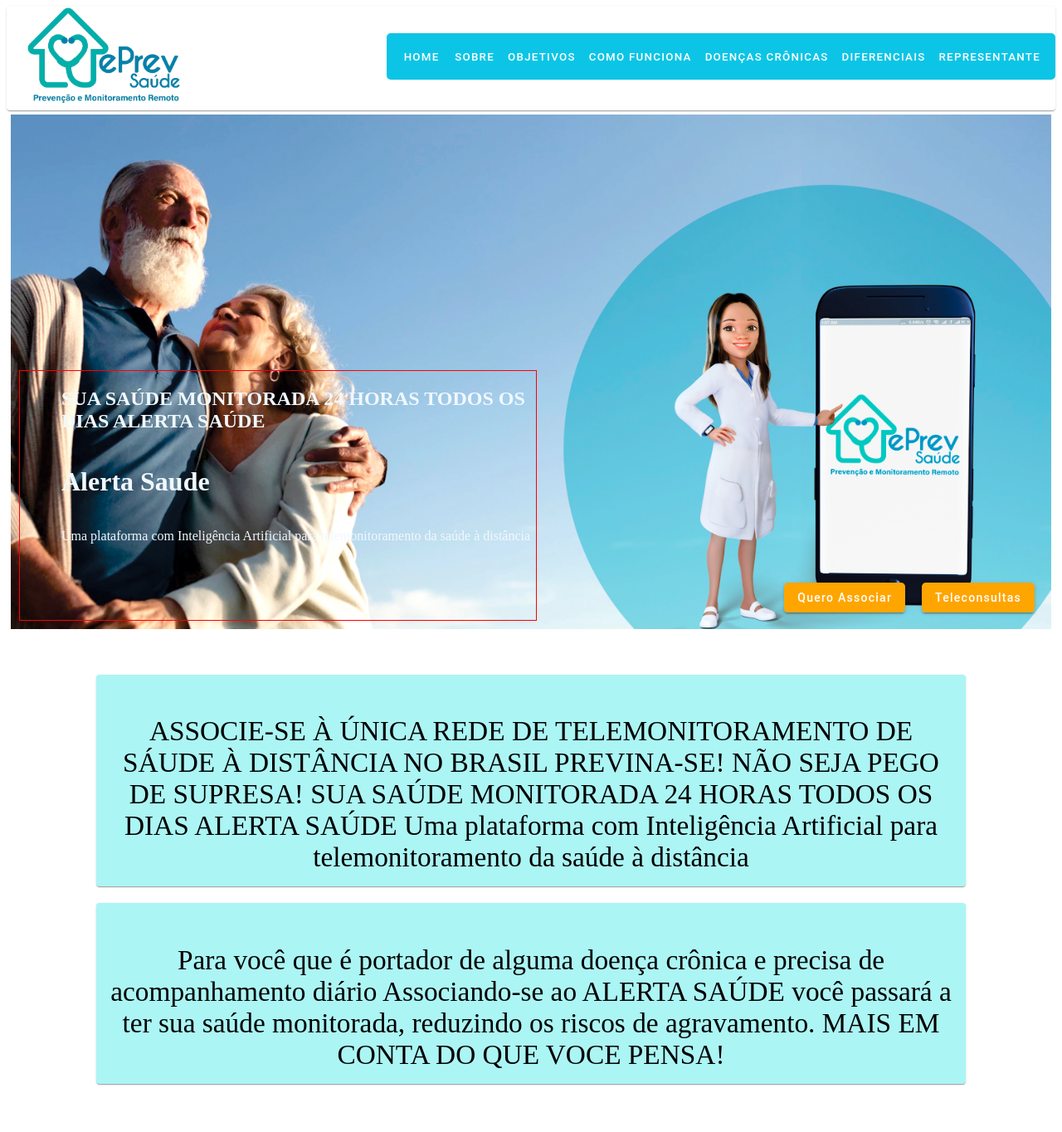
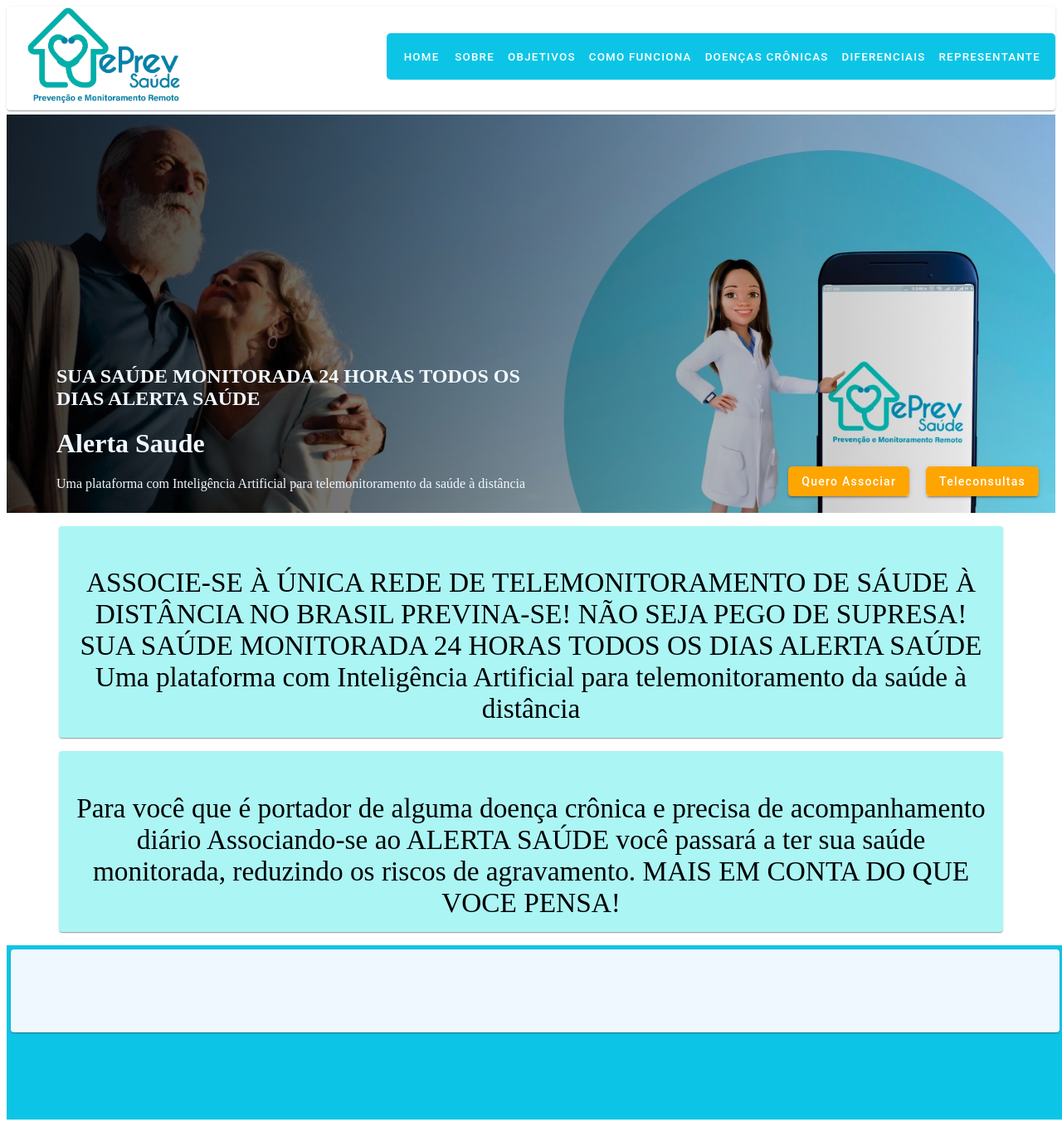
Before and after one commit to MatheusBrito21/AlertaSaude_frontend, an Angular app: page /home in a window 1280 px wide. Shown: the whole page at 83% size. Built offline with nearby package versions, Linux system fonts and the light colour scheme.

Commit message:
Alteração no componente home

```diff
--- a/src/app/component/home/home.component.css
+++ b/src/app/component/home/home.component.css
@@ -2,7 +2,7 @@
     background-color: rgb(255, 255, 255);
     border-radius: 10px;
     text-align: center;
-    margin: 20px;
+    margin-top: 5px;
 
 }
 
@@ -18,3 +18,38 @@
     justify-content: center;
     align-items: center;
 }
+/*div da logo*/
+.nav-top-logo{
+    /* border: 1px solid red; */
+    align-items: flex-end;
+    margin: 0px;
+    padding: 10px;
+    min-height: 460px;
+    display: flex;
+    justify-content: space-between;
+    flex-direction: row;
+    background: linear-gradient(to right, rgba(0, 0, 0, 0.8),rgba(255, 255, 255, 0)),
+                url('../../../assets/posterEprev-1.jpg');
+    background-size: cover;
+
+}
+.item-top{
+    /* height: 300px; */
+    text-align: left;
+    padding-left: 50px;
+    justify-content: flex-end;
+    color: aliceblue;
+    /* border: 1px solid red; */
+}
+
+.item-top-buttons{
+    display: flex;
+    justify-content: flex-end;
+    width: 70%;
+}
+.top-button{
+    color: rgb(255, 255, 255);
+    background-color: orange;
+    border-radius: 5px;
+    margin: 10px;
+}
--- a/src/app/component/home/home.component.html
+++ b/src/app/component/home/home.component.html
@@ -1,4 +1,20 @@
 <div class="content">
+    <div class="nav-top-logo">
+        <div class="item-top">
+            <h2>SUA SAÚDE MONITORADA 24 HORAS TODOS OS DIAS ALERTA SAÚDE </h2>
+            <h1>Alerta Saude</h1>
+            <p>Uma plataforma com Inteligência Artificial para telemonitoramento da saúde à distância</p>
+        </div>
+
+        <div class="item-top-buttons">
+            <div class="top-button">
+                <button mat-raised-button color="topButtons">Quero Associar</button>
+            </div>
+            <div class="top-button">
+                <button mat-raised-button color="topButtons">Teleconsultas</button>
+            </div>
+        </div>
+    </div>
     <mat-card class="card mat-elevation-z8">
         <mat-card-content class="content-card">
             <p>
@@ -9,7 +25,7 @@
                 Uma plataforma com Inteligência Artificial para telemonitoramento da saúde à distância
             </p>
         </mat-card-content>
-      </mat-card>
+    </mat-card>
 </div>
 
 <div class="content">
@@ -17,9 +33,10 @@
         <mat-card-content class="content-card">
             <p>
                 Para você que é portador de alguma doença crônica e precisa de acompanhamento diário
-                Associando-se ao ALERTA SAÚDE você passará a ter sua saúde monitorada, reduzindo os riscos de agravamento.
+                Associando-se ao ALERTA SAÚDE você passará a ter sua saúde monitorada, reduzindo os riscos de
+                agravamento.
                 MAIS EM CONTA DO QUE VOCE PENSA!
             </p>
         </mat-card-content>
-      </mat-card>
+    </mat-card>
 </div>
--- a/src/app/component/nav/nav.component.css
+++ b/src/app/component/nav/nav.component.css
@@ -16,61 +16,18 @@
     padding-bottom: 5px;
 }
 
-span{
-    font-weight: bold;
-    text-decoration: none;
-    margin: 50px;
-}
 
 .conteudo{
-    margin: 5px;
-    padding: 25px;
+    margin: 0px;
+    padding: 0px;
     /* border: 1px solid green; */
 }
 
 /*div da logo*/
 
-.nav-top-logo{
-    align-items: flex-end;
-    margin: 5px;
-    padding: 10px;
-    min-height: 600px;
-    display: flex;
-    justify-content: space-between;
-    flex-direction: row;
-    background-image: url('../../../assets/posterEprev.jpg');
-    background-size: cover;
-
-}
-
-
-.item-top > img{
-    width: 300px;
-    height: 200px;
-    margin: 0px;
-    padding: 0px;
-}
-
-.item-top{
-    display: flex;
-    height: 300px;
-    padding-left: 50px;
-    flex-direction: column;
-    color: aliceblue;
-    border: 1px solid red;
-}
-
-.item-top-buttons{
-    display: flex;
-    justify-content: flex-end;
-    width: 70%;
-}
-.top-button{
-    color: rgb(255, 255, 255);
-    background-color: orange;
-    border-radius: 5px;
-    margin: 10px;
-}
+/* #grad {
+    background-image: linear-gradient(to right, rgba(255,0,0,0), rgba(255,0,0,1));
+  } */
 
 /*div dos botoes*/
 .logo{
@@ -106,6 +63,17 @@
     border-radius: 5px;
 }
 
+.footer{
+    width: 100%;
+    height: 200px;
+    background-color: rgb(12, 197, 230);
+    padding: 5px;
+}
+
+.footer-info{
+    background-color: aliceblue;
+    height: 100px;
+}
 
 /* cores dos botoes personalizadas */
 .mat-navButtonColor{
--- a/src/app/component/nav/nav.component.html
+++ b/src/app/component/nav/nav.component.html
@@ -36,7 +36,8 @@
 
             </div>
         </mat-card>
-            <div class="nav-top-logo">
+
+               <!-- <div class="nav-top-logo">
                 <div class="item-top">
                     <h2>SUA SAÚDE MONITORADA 24 HORAS TODOS OS DIAS ALERTA SAÚDE </h2>
                     <h1>Alerta Saude</h1>
@@ -51,16 +52,16 @@
                         <button mat-raised-button color="topButtons">Teleconsultas</button>
                     </div>
                 </div>
-
-            </div>
-
-
-
-
+               </div> -->
         <div class="conteudo">
             <div>
                 <router-outlet></router-outlet>
             </div>
+        </div>
+        <div class="footer">
+            <mat-card class="footer-info">
+
+            </mat-card>
 
         </div>
     </div>
```
Also changed, not shown: src/assets/posterEprev-1.jpg (added).
